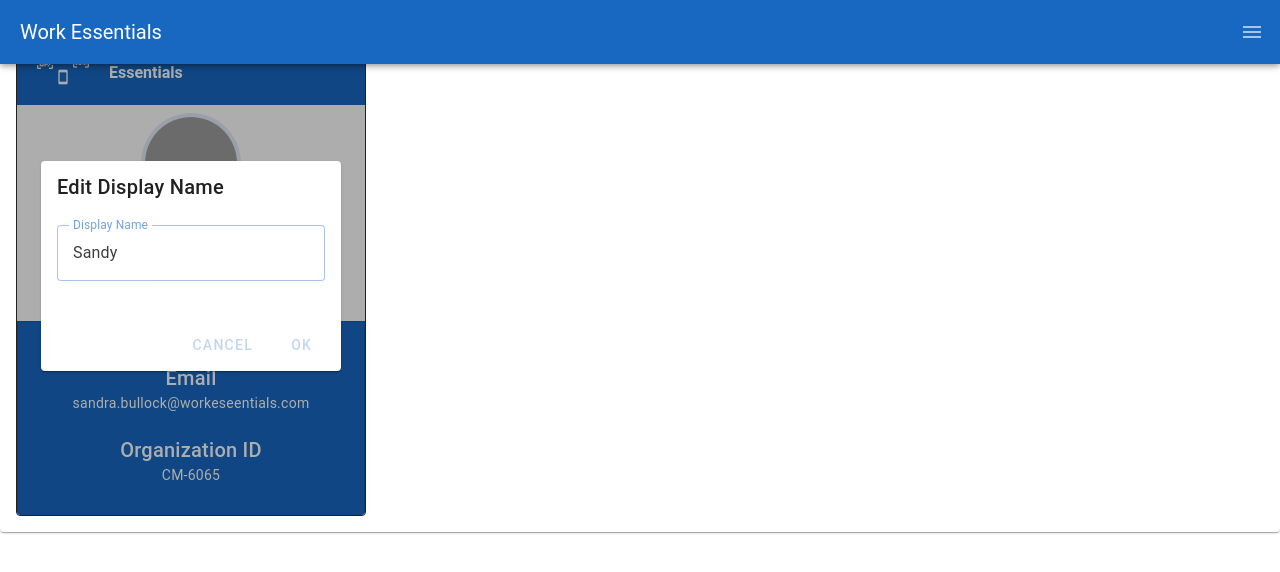
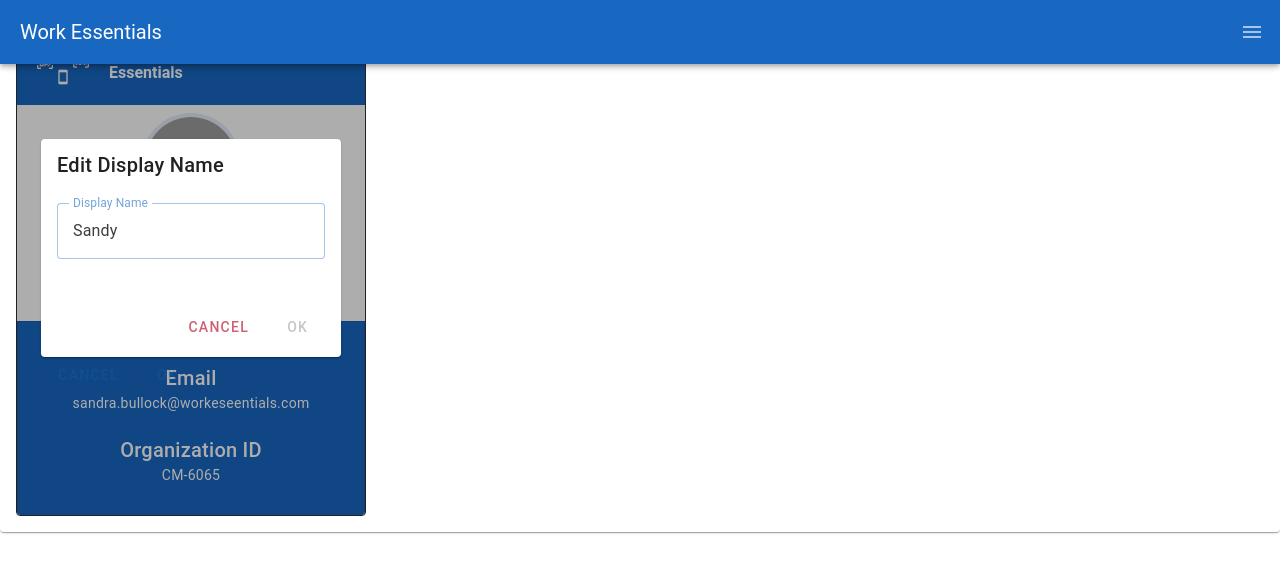
Before and after one commit to lottjerry/my-job-essentials, a Nuxt app: page /dashboard/my-account in a window 1280 px wide. Both pictures are taken after a click on the button "Sandy". Shown: the top 572 px of the page. Built offline with nearby package versions, Linux system fonts and the light colour scheme; grey boxes are pictures that could not be loaded.

Commit message:
Added ok and cancel button and changed the colors and actions of said buttons

```diff
--- a/pages/dashboard/my-account.vue
+++ b/pages/dashboard/my-account.vue
@@ -51,7 +51,7 @@
           <p class="text-h5">Display Name</p>
 
           <v-btn
-            @click="displayNameOverlay = !displayNameOverlay"
+            @click="toggleDisplayNameOverlay"
             density="compact"
             variant="text"
             class="text-h6"
@@ -92,7 +92,9 @@
 
           <v-container>
             <v-confirm-edit v-model="displayName" color="primary">
-              <template v-slot:default="{ model: proxyModel, actions }">
+              <template
+                v-slot:default="{ model: proxyModel, save, cancel, isPristine }"
+              >
                 <v-card
                   title="Edit Display Name"
                   width="300"
@@ -109,11 +111,31 @@
                     ></v-text-field>
                   </template>
 
-                  <template v-slot:actions>
-                    <v-spacer></v-spacer>
-
-                    <component :is="actions"></component>
-                  </template>
+                  <div class="d-flex ma-3 justify-end">
+                    <v-btn
+                      color="error"
+                      variant="plain"
+                      @click="
+                        () => {
+                          cancel()
+                          toggleDisplayNameOverlay()
+                        }
+                      "
+                      >Cancel</v-btn
+                    >
+                    <v-btn
+                      :color="!isPristine ? 'primary' : 'gray'"
+                      :disabled="isPristine"
+                      variant="plain"
+                      @click="
+                        () => {
+                          save()
+                          toggleDisplayNameOverlay()
+                        }
+                      "
+                      >Ok</v-btn
+                    >
+                  </div>
                 </v-card>
               </template>
             </v-confirm-edit>
@@ -139,4 +161,8 @@
   const displayName = shallowRef('Sandy')
 
   const displayNameOverlay = ref(false)
+
+  const toggleDisplayNameOverlay = () => {
+    displayNameOverlay.value = !displayNameOverlay.value
+  }
 </script>
```
